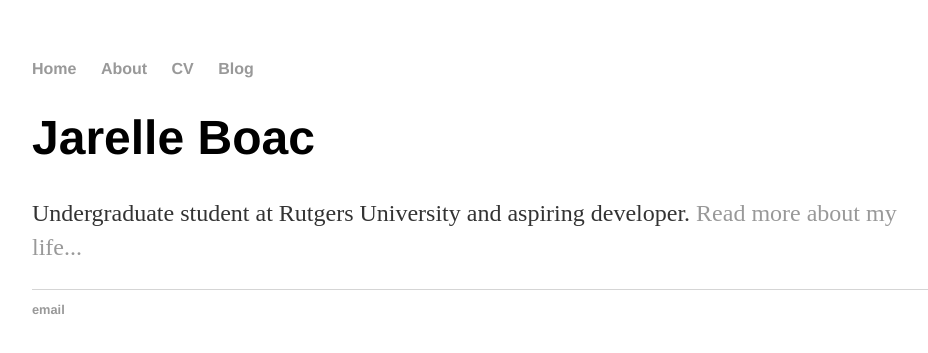
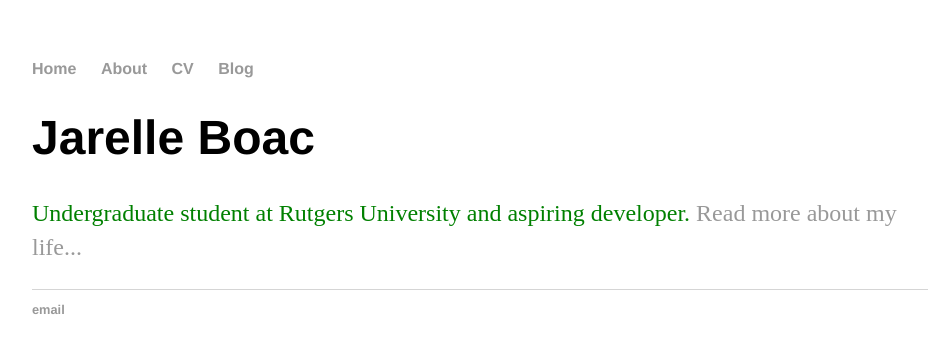
Before and after one commit to jarelle22/jarelleboac.github.io, a Jekyll site: the page built from index.html, in a window 1280 px wide. Shown: the top 353 px of the page, without its empty margins (160-1088 px from the left). Built offline with Jekyll 4.4.1, drawn with Linux system fonts in a browser that asks for light colours.

Commit message:
Update main.css
#333 originally line 29

```diff
--- a/css/main.css
+++ b/css/main.css
@@ -26,7 +26,7 @@ h1 {
 p {
     font-size: 1.5em;
     line-height: 1.4em;
-    color: #333;
+    color: green;
 }
 footer {
     border-top: 1px solid #d5d5d5;
```
